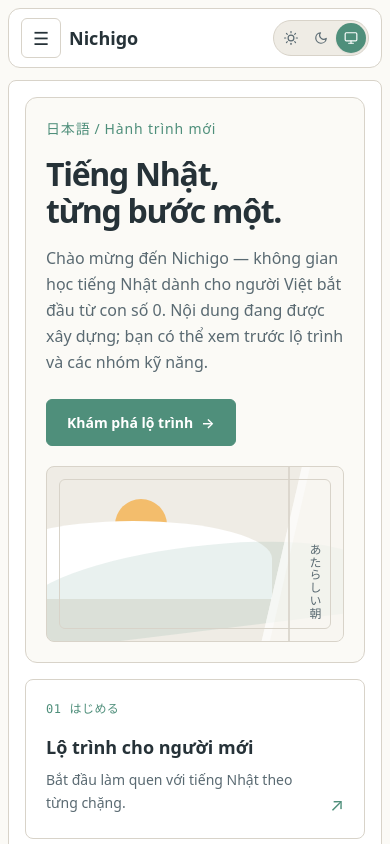
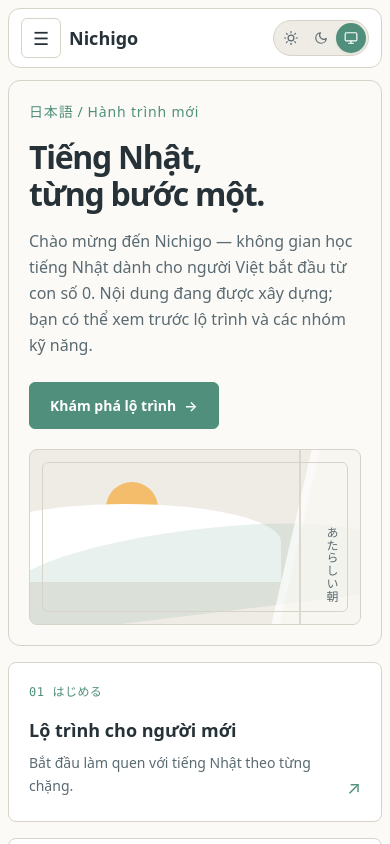
Before and after one commit to HoangDang1123/nichigo-japanese-learning, a Next.js app in the folder nichigo_frontend/: page / in a window 390 px wide. Shown: the top 844 px of the page. Built offline with nearby package versions, Linux system fonts and the light colour scheme.

Commit message:
style(jpn-003): make main full-width and leave surfaces to content sections

```diff
--- a/nichigo_frontend/src/components/layout/app-shell.module.css
+++ b/nichigo_frontend/src/components/layout/app-shell.module.css
@@ -140,15 +140,14 @@
   font-weight: var(--font-weight-semibold);
 }
 
+/* Content fills the available workspace; individual sections own their surfaces. */
 .main {
-  width: min(100%, 76rem);
+  width: 100%;
   min-width: 0;
   flex: 1;
-  margin: 0 auto;
-  padding: clamp(var(--space-5), 3vw, var(--space-8));
-  border: var(--border-width) solid var(--color-border);
-  border-radius: var(--radius-xl);
-  background: var(--color-surface);
+  margin: 0;
+  padding: 0;
+  background: transparent;
 }
 
 .mobileBrand {
@@ -261,8 +260,4 @@
     padding: var(--space-2) var(--space-3);
   }
 
-  .main {
-    padding: var(--space-4);
-    border-radius: var(--radius-lg);
-  }
 }
```
